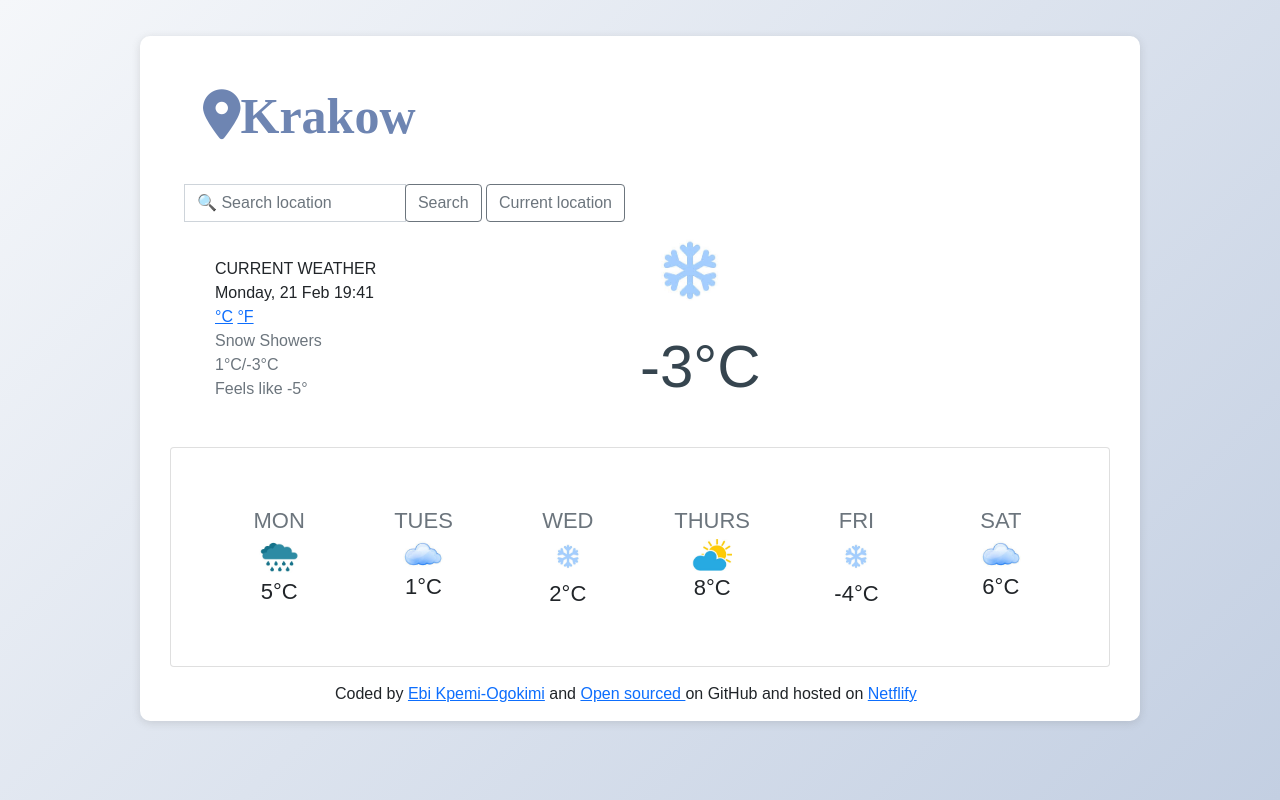
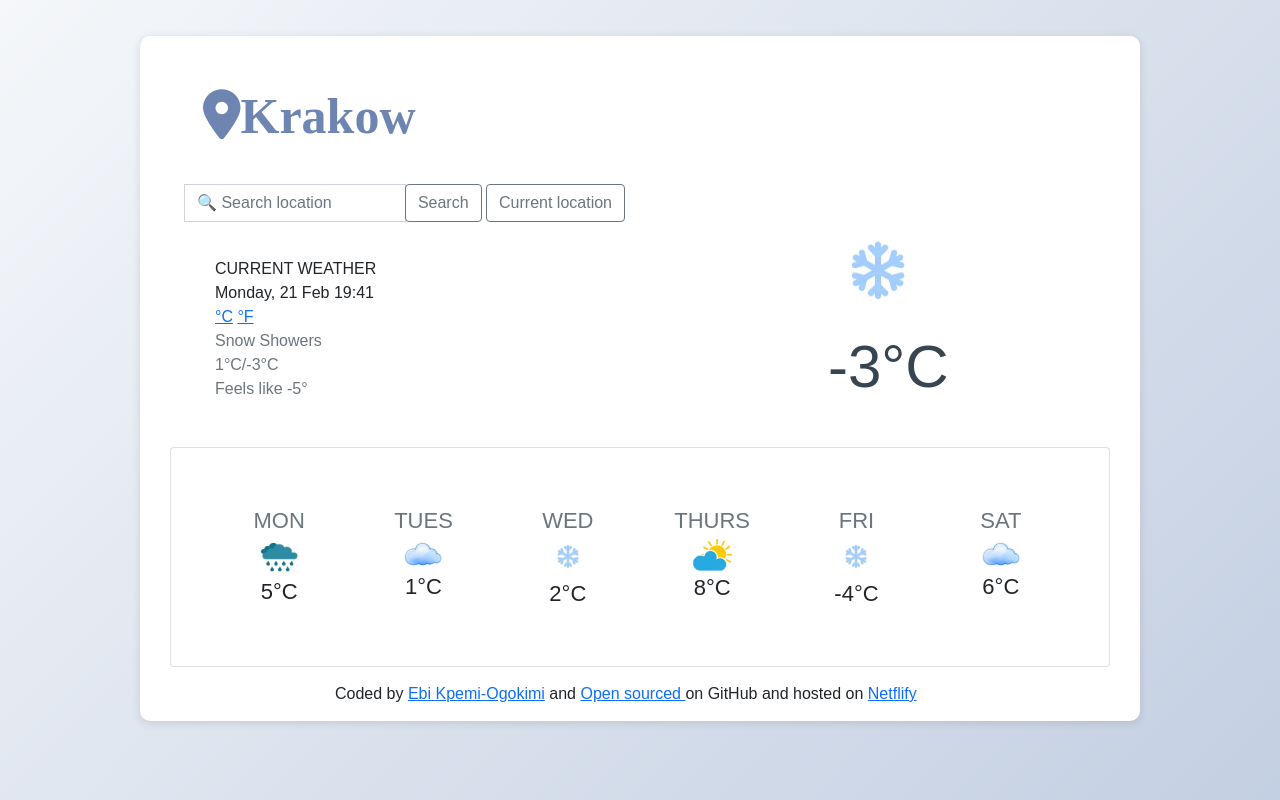
Before and after one commit to Ebi27/Weather-App, a website built with Parcel: page index.html in a window 1280 px wide. Built offline with nearby package versions, Linux system fonts and the light colour scheme; no server answers.

Commit message:
Weather-APP

```diff
--- a/src/styles.css
+++ b/src/styles.css
@@ -17,6 +17,10 @@ h1 {
   border-radius: 10px;
   max-width: 1000px;
   box-shadow: rgba(99, 99, 99, 0.2) 0px 2px 8px 0px;
+
+}
+.my-auto{
+padding-left: 200px;
 }
 
 .search-location-bar {
```
